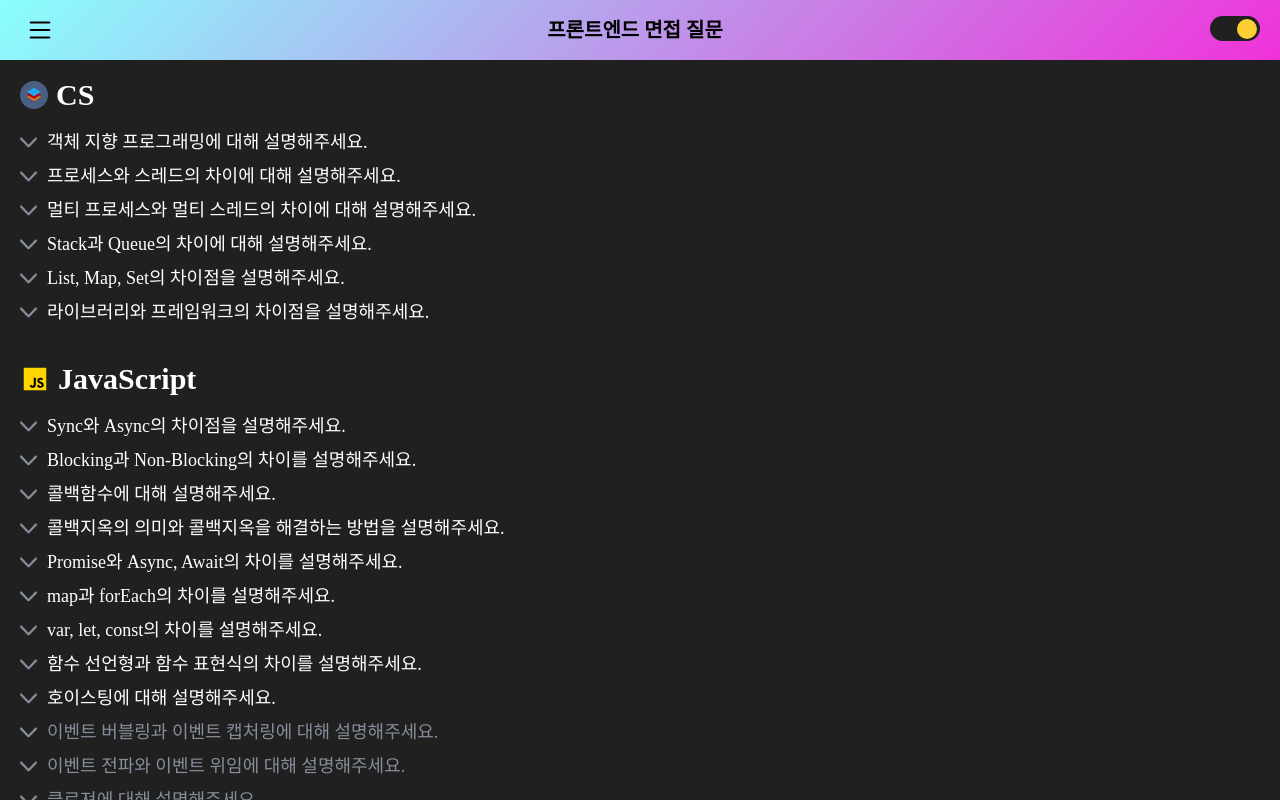
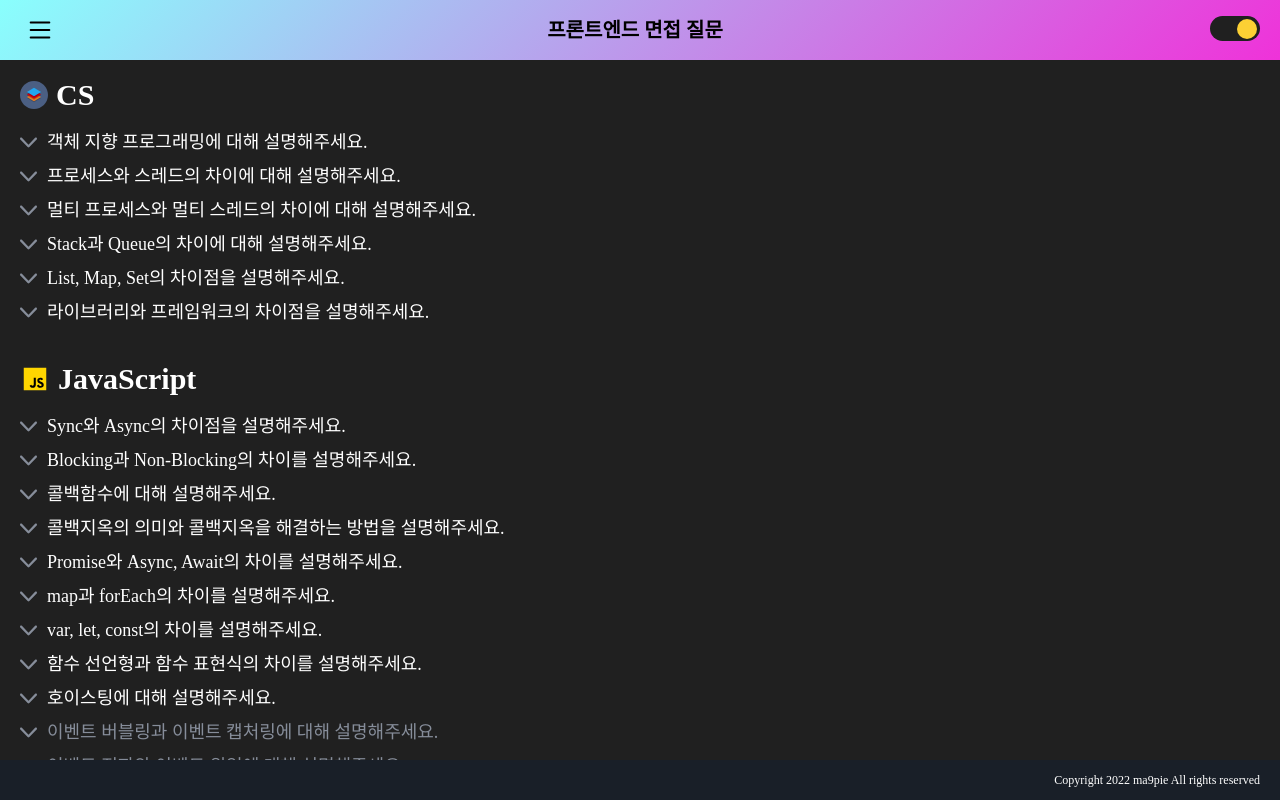
Before and after one commit to ma9pie/frontend-interview, a Next.js app: page / in a window 1280 px wide. Built offline with nearby package versions, Linux system fonts and the light colour scheme; a web font is replaced by a local one.

Commit message:
레이아웃 테스트

```diff
--- a/layouts/CommonLayout.jsx
+++ b/layouts/CommonLayout.jsx
@@ -10,10 +10,10 @@ function CommonLayout(props) {
     <Container>
       <Head></Head>
       <Header></Header>
-      <ScrollBar height="calc(100vh - 60px)">
-        <Body>{props.children} </Body>
-        <Footer></Footer>
-      </ScrollBar>
+      <Body>
+        <ScrollBar maxHeight="calc(100vh - 100px)">{props.children}</ScrollBar>
+      </Body>
+      <Footer></Footer>
     </Container>
   );
 }
```
